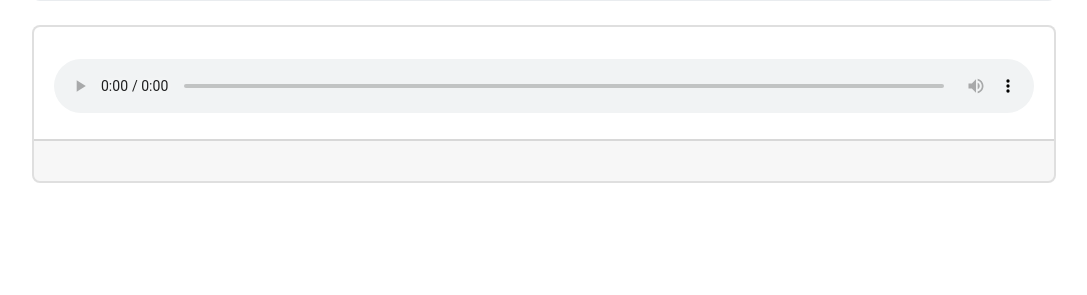
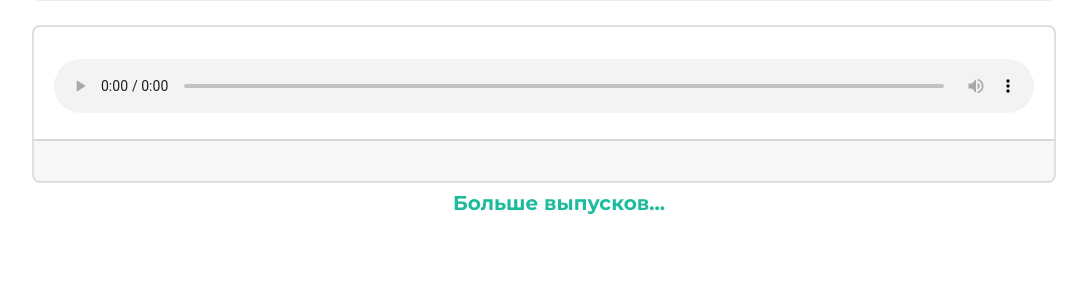
Before and after one commit to vrntsv/podcasts_dj, a Django app: template pd_backend/templates/pd_backend/series.html in a window 1280 px wide. Shown: the part 243-538 px from the top of the page, without its empty margins (81-1168 px from the left). Run offline with Django 3.2, Linux system fonts and the light colour scheme; the template is opened without the code that fills it, so the values that code supplies are empty; some libraries are stand-ins or nearby versions.

Commit message:
больше подкастов ссылка

```diff
--- a/pd_backend/templates/pd_backend/series.html
+++ b/pd_backend/templates/pd_backend/series.html
@@ -50,6 +50,8 @@
           </div>
         </div>
       </div>
+          <h5 style="text-align: center"><a href="{% url "pd_backend:podcast_url" series.0|get_value_from_dict:'id_podcast' %}">Больше выпусков...</a></h5>
+
     </div>
   </section>
 
```
